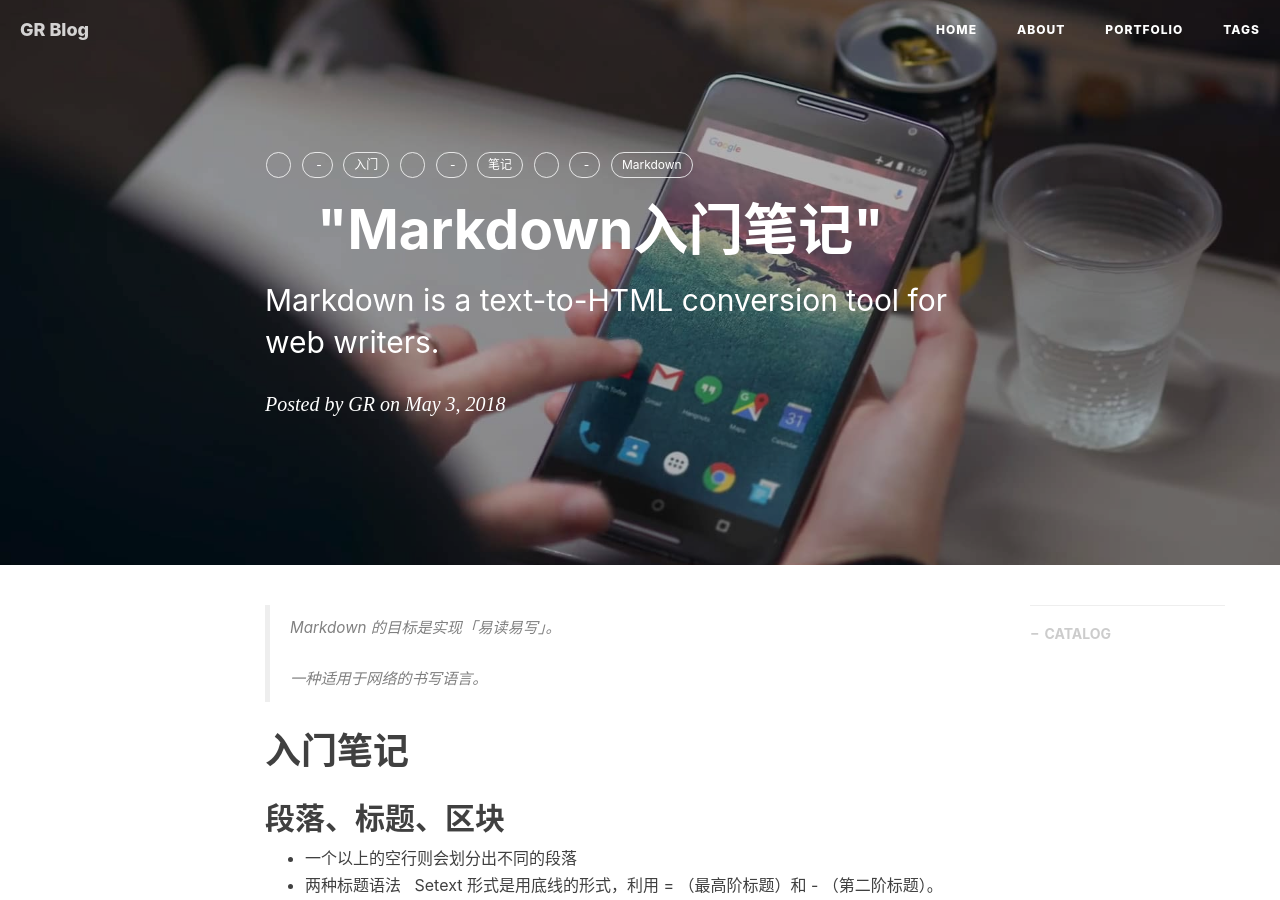
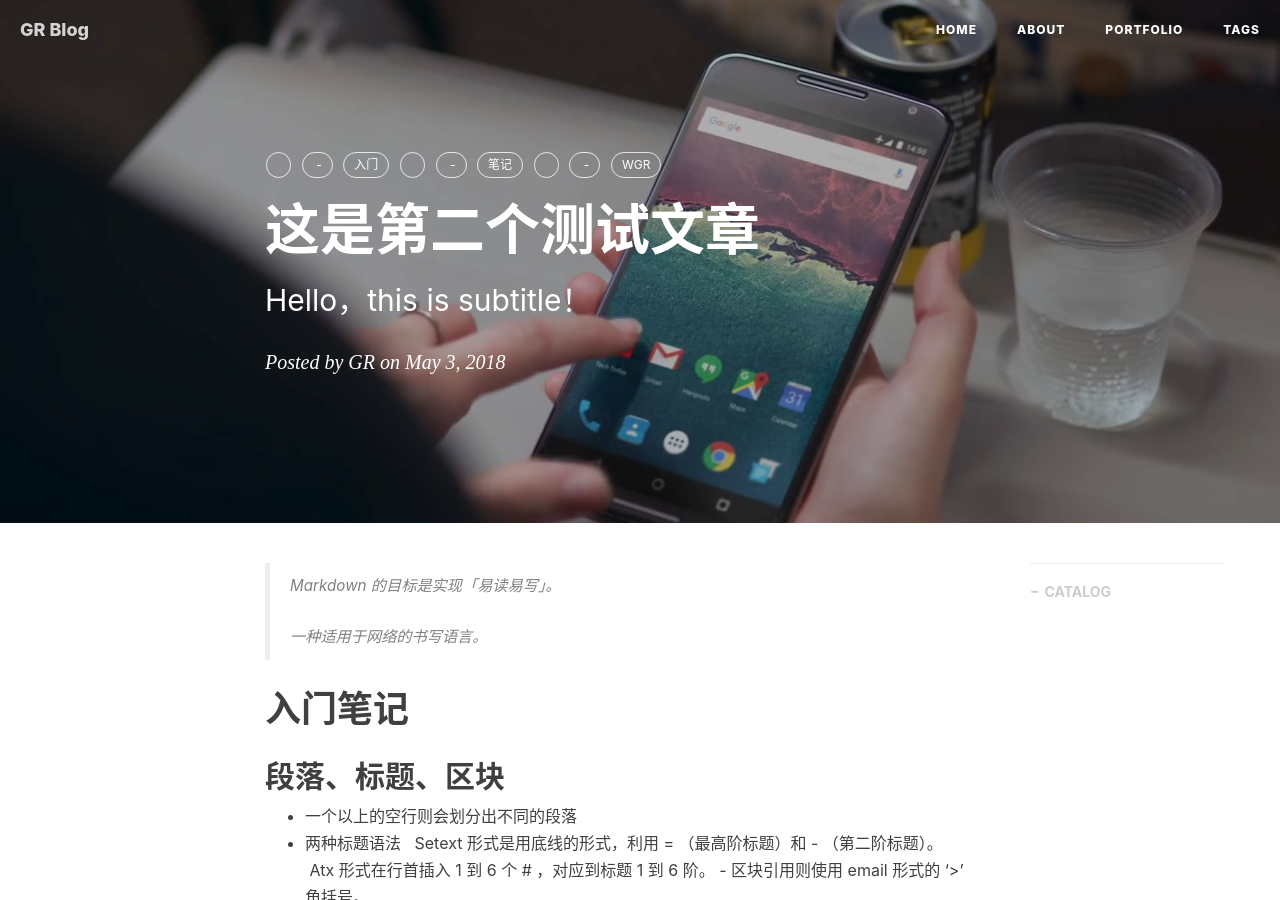
Before and after one commit to wangguorong1996/wangguorong1996.github.io, a Jekyll site: the page built from _posts/2018-05-03-learnMarkdown.markdown, in a window 1280 px wide and 900 px high. Built offline with Jekyll 4.4.1, drawn with Linux system fonts in a browser that asks for light colours; nearby versions of some CDN libraries; comment, search, counter and statistics services are not loaded.

Commit message:
Update 2018-05-03-learnMarkdown.markdown

```diff
--- a/_posts/2018-05-03-learnMarkdown.markdown
+++ b/_posts/2018-05-03-learnMarkdown.markdown
@@ -1,8 +1,8 @@
 ---
 layout:     post
-title:      "Markdown入门笔记"
-subtitle:   "Markdown is a text-to-HTML conversion tool for web writers. "
-date:       2018-05-03 23:21:00
+title:      "这是第二个测试文章"
+subtitle:   "Hello，this is subtitle！"
+date:       2018-05-03 17:27:00
 author:     "GR"
 header-img: "img/post-bg-nextgen-web-pwa.jpg"
 header-mask: 0.3
@@ -10,9 +10,8 @@
 tags:
     - 入门
     - 笔记
-    - Markdown
+    - WGR
 ---
-
 
 > Markdown 的目标是实现「易读易写」。<br><br>
 > 一种适用于网络的书写语言。
```
